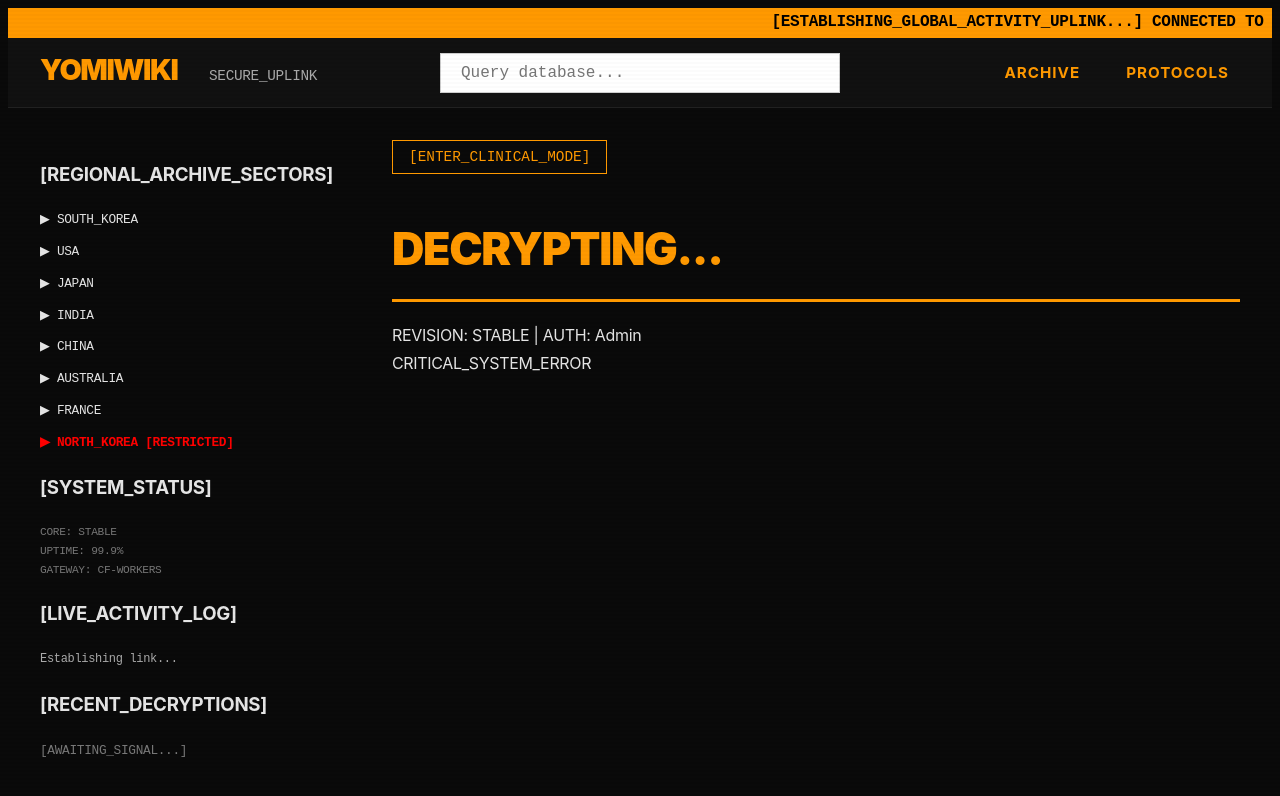
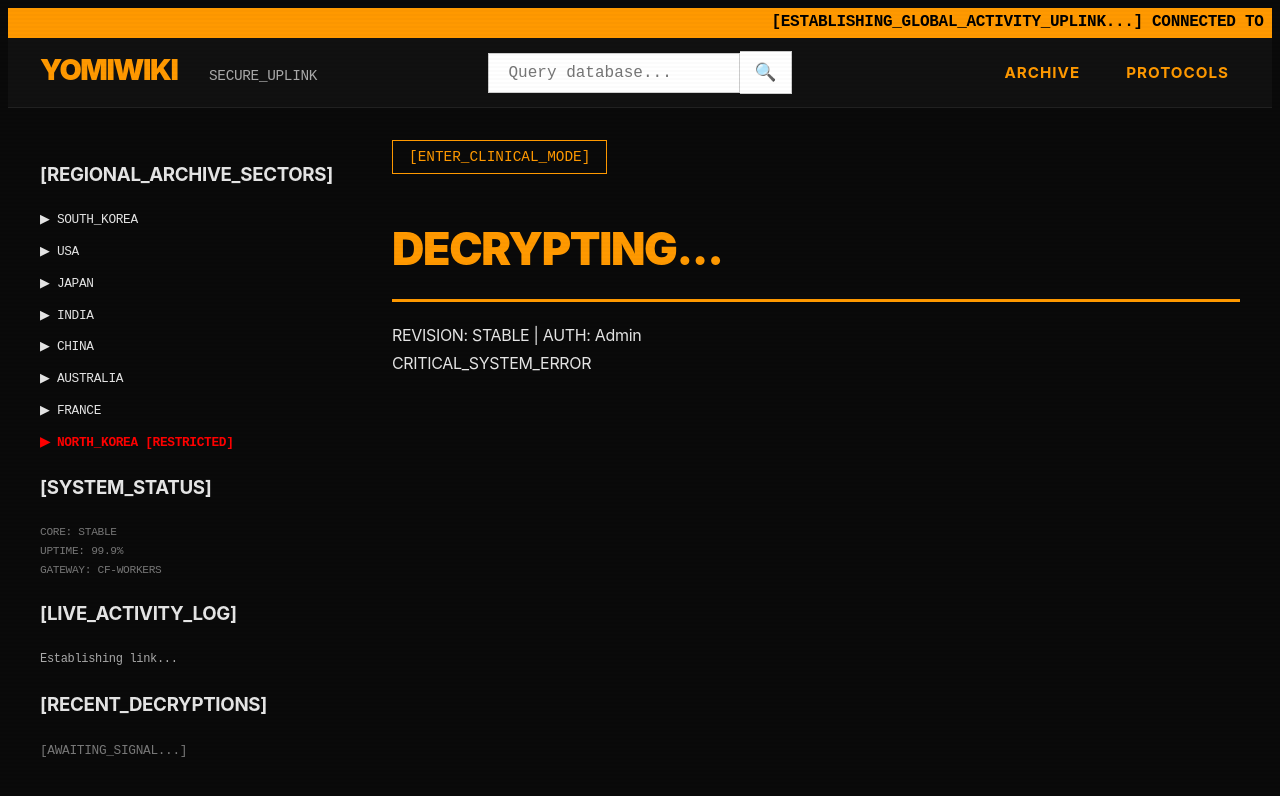
Before and after one commit to wlstj86231-cloud/test-yomiwiki, a website: page public/index.html in a window 1280 px wide. Drawn offline with nearby package versions, Linux system fonts and the light colour scheme; no server answers.

Commit message:
feat: v1.9.7 - complete Item 65 (add search button with magnifying glass icon)

```diff
--- a/# YomiWiki V2 System Architecture (Ground Zero).txt
+++ b/# YomiWiki V2 System Architecture (Ground Zero).txt
@@ -82,7 +82,7 @@
 62v. 그 띠 안에 데이터베이스에서 가져온 이 문서의 '분류' 이름을 띄워줘.
 63v. '분류' 이름을 누르면, 똑같은 분류를 가진 다른 문서들의 목록만 쭉 모아서 보여주는 새로운 화면 페이지를 만들어줘.
 64v. 웹사이트 맨 위쪽(헤더)에 검색어를 입력할 수 있는 하얀색 입력창을 만들어줘.
-65. 검색 입력창 옆에 돋보기 모양의 '검색' 버튼을 만들어줘.
+65v. 검색 입력창 옆에 돋보기 모양의 '검색' 버튼을 만들어줘.
 66. 입력창에 글씨를 치면, 데이터베이스 문서 제목들 중에서 그 글씨가 포함된 것을 실시간으로 찾게 해줘.
 67. 글씨를 치는 동안 입력창 바로 아래에 찾아낸 문서 제목들을 미리보기 리스트로 띄워줘.
 68. 돋보기 버튼을 누르면, 제목뿐만 아니라 본문 내용에 그 글씨가 포함된 모든 문서를 찾아서 '검색 결과 화면'에 띄워줘.
--- a/package.json
+++ b/package.json
@@ -1,6 +1,6 @@
 {
   "name": "test-yomiwiki",
-  "version": "1.9.6",
+  "version": "1.9.7",
   "scripts": {
     "dev": "wrangler pages dev public --d1=DB --r2=ASSETS_BUCKET",
     "deploy": "wrangler pages deploy public",
--- a/public/index.html
+++ b/public/index.html
@@ -34,6 +34,7 @@
         </div>
         <div class="search-bar">
             <input type="text" placeholder="Query database..." class="search-input" id="search-input">
+            <button class="search-btn" id="search-btn">🔍</button>
             <div id="search-dropdown" class="search-dropdown"></div>
         </div>
         <nav class="nav">
--- a/public/style.css
+++ b/public/style.css
@@ -130,28 +130,44 @@ html, body {
 .blink { animation: blink 1s infinite; color: var(--accent-orange); }
 @keyframes blink { 0%, 100% { opacity: 1; } 50% { opacity: 0; } }
 
-/* Center the search bar */
 .search-bar {
     position: relative;
     width: 100%;
-    min-width: 400px; /* Ensure it doesn't get too small */
+    max-width: 600px;
     display: flex;
+    align-items: center;
+    gap: 0;
+}
+
+.search-btn {
+    background: #ffffff;
+    border: 1px solid #cccccc;
+    border-left: none;
+    color: #333;
+    padding: 10px 15px;
+    cursor: pointer;
+    font-size: 1.1rem;
+    transition: all 0.3s ease;
+    display: flex;
+    align-items: center;
     justify-content: center;
+}
+.search-btn:hover {
+    color: var(--accent-orange);
+    background: #f9f9f9;
 }
 
 .search-input {
-    width: 100%;
-    max-width: 600px;
-    background: #ffffff; /* White background as requested */
+    flex: 1;
+    background: #ffffff;
     border: 1px solid #cccccc;
-    color: #000000; /* Dark text for contrast */
+    color: #000000;
     padding: 10px 20px;
     font-family: var(--font-mono);
     font-size: 1rem;
     outline: none;
     transition: all 0.3s ease;
-}
-.search-input:focus {
+}.search-input:focus {
     border-color: var(--accent-orange);
     box-shadow: var(--shadow-glow);
 }
```
